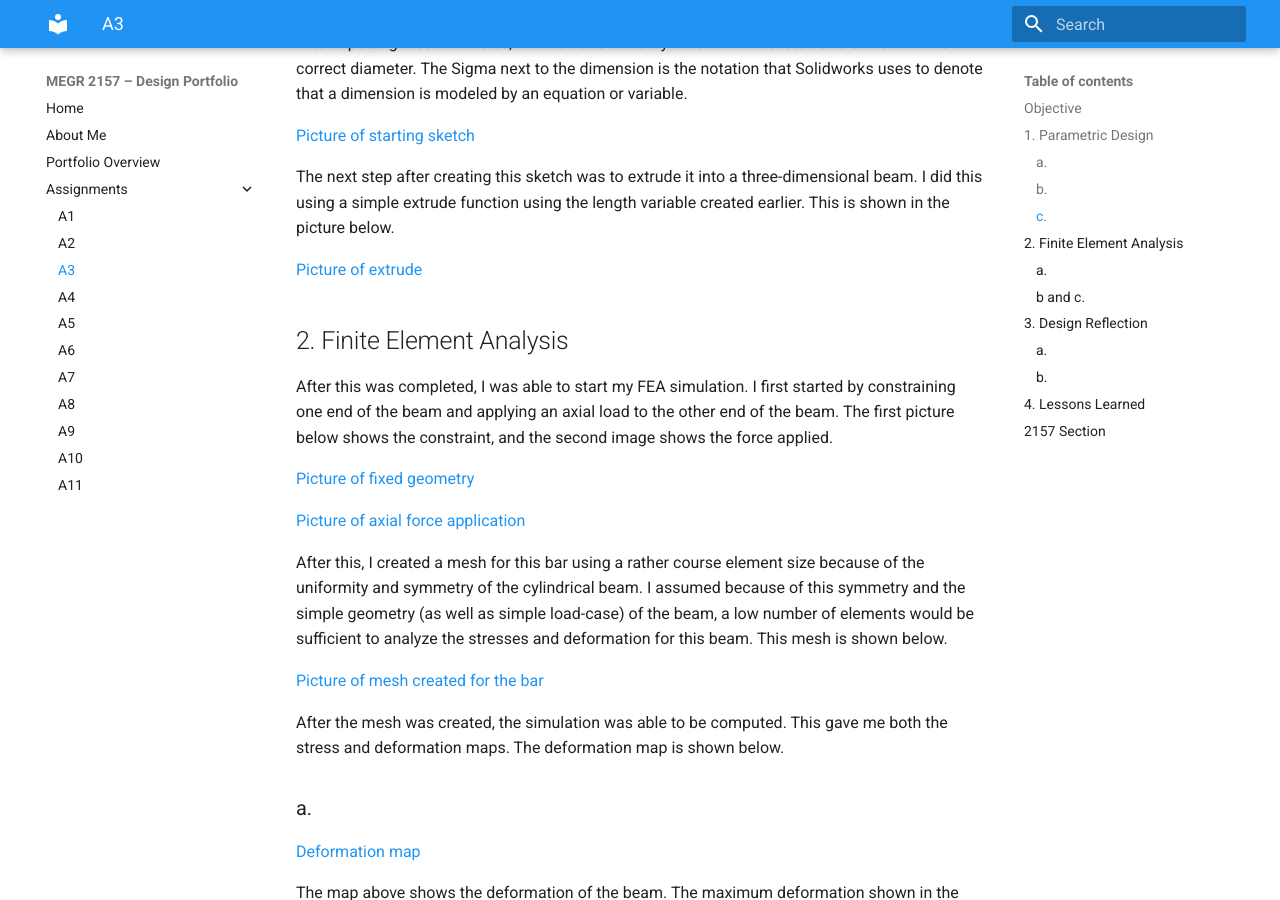
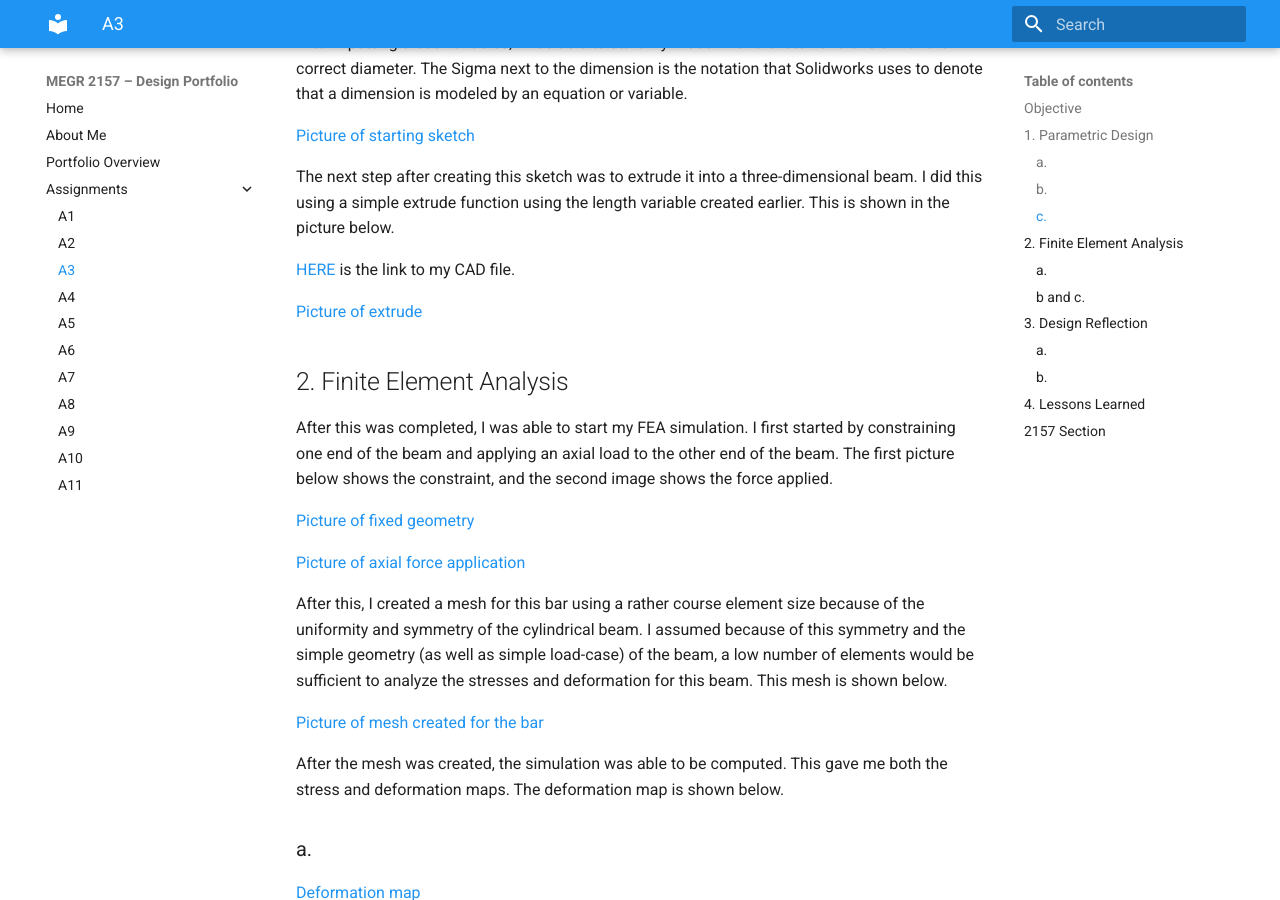
Before and after one commit to bmccanch/megr2157-portfolio, an MkDocs documentation site: the page built from docs/assignments/A03/index.md, in a window 1280 px wide and 900 px high, scrolled down 900 px. Built offline with MkDocs 1.6.1 and Material for MkDocs 9.7.7, drawn with Linux system fonts in a browser that asks for light colours.

Commit message:
Images added

```diff
--- a/docs/assignments/A03/index.md
+++ b/docs/assignments/A03/index.md
@@ -8,45 +8,47 @@ The objective for this week's assignment was to design a beam using axial deflec
 ### a.
 I started this process using algebra on paper to ensure I had the correct known and unknown values, and to rearrange the axial deformation formula into a format that would allow me to solve for length instead. I also chose my cross-sectional area at this point
 
-[Paper calculations for axial deformation/length]()
+[Paper calculations for axial deformation/length](Sketch.png)
 
 ### b.
 From this point, I plugged these values into Solidworks as my CAD software of choice. I used the "Equations" drop-down menu and entered the variables as shown below. This process was simple and intuitive once I located the equation menu.
 
-[Equation menu drop down]()
+[Equation menu drop down](Equation_dropdown.png)
 
-[Variables within equation menu]()
+[Variables within equation menu](Equations.png)
 
 ### c.
 After inputting these variables, I was able to start my model with a sketch of a circle with the correct diameter. The Sigma next to the dimension is the notation that Solidworks uses to denote that a dimension is modeled by an equation or variable.
 
-[Picture of starting sketch]()
+[Picture of starting sketch](Sketch_radius.png)
 
 The next step after creating this sketch was to extrude it into a three-dimensional beam. I did this using a simple extrude function using the length variable created earlier. This is shown in the picture below.
 
-[Picture of extrude]()
+[HERE](https://drive.google.com/file/d/10803vo6UdBYi4LWc-1cfQo_2aXhEMDo-/view?usp=sharing) is the link to my CAD file.
+
+[Picture of extrude](Extrude.png)
 
 ## 2. Finite Element Analysis
 
 After this was completed, I was able to start my FEA simulation. I first started by constraining one end of the beam and applying an axial load to the other end of the beam. The first picture below shows the constraint, and the second image shows the force applied.
 
-[Picture of fixed geometry]()
+[Picture of fixed geometry](Fixture.png)
 
-[Picture of axial force application]()
+[Picture of axial force application](Force.png)
 
 After this, I created a mesh for this bar using a rather course element size because of the uniformity and symmetry of the cylindrical beam. I assumed because of this symmetry and the simple geometry (as well as simple load-case) of the beam, a low number of elements would be sufficient to analyze the stresses and deformation for this beam. This mesh is shown below.
 
-[Picture of mesh created for the bar]()
+[Picture of mesh created for the bar](Mesh.png)
 
 After the mesh was created, the simulation was able to be computed. This gave me both the stress and deformation maps. The deformation map is shown below.
 
 ### a.
-[Deformation map]()
+[Deformation map](Displacement.png)
 
 The map above shows the deformation of the beam. The maximum deformation shown in the beam is _____ . This is ____ percent error compared to the calculated value of ____.
 
 ### b and c.
-[von Mises Stress map]()
+[von Mises Stress map](Stress.png)
 
 The maximum stress shown in this map is ____ . This maximum stress can be used to determine the safety factor compared to the yield strength of the aluminum alloy I selected. This safety factor can be calculated as ____ . This shows that the force applied on the aluminum is well within the elastic deformation region of a stress-strain curve, and therefore the beam should not plastically deform.
 
```
